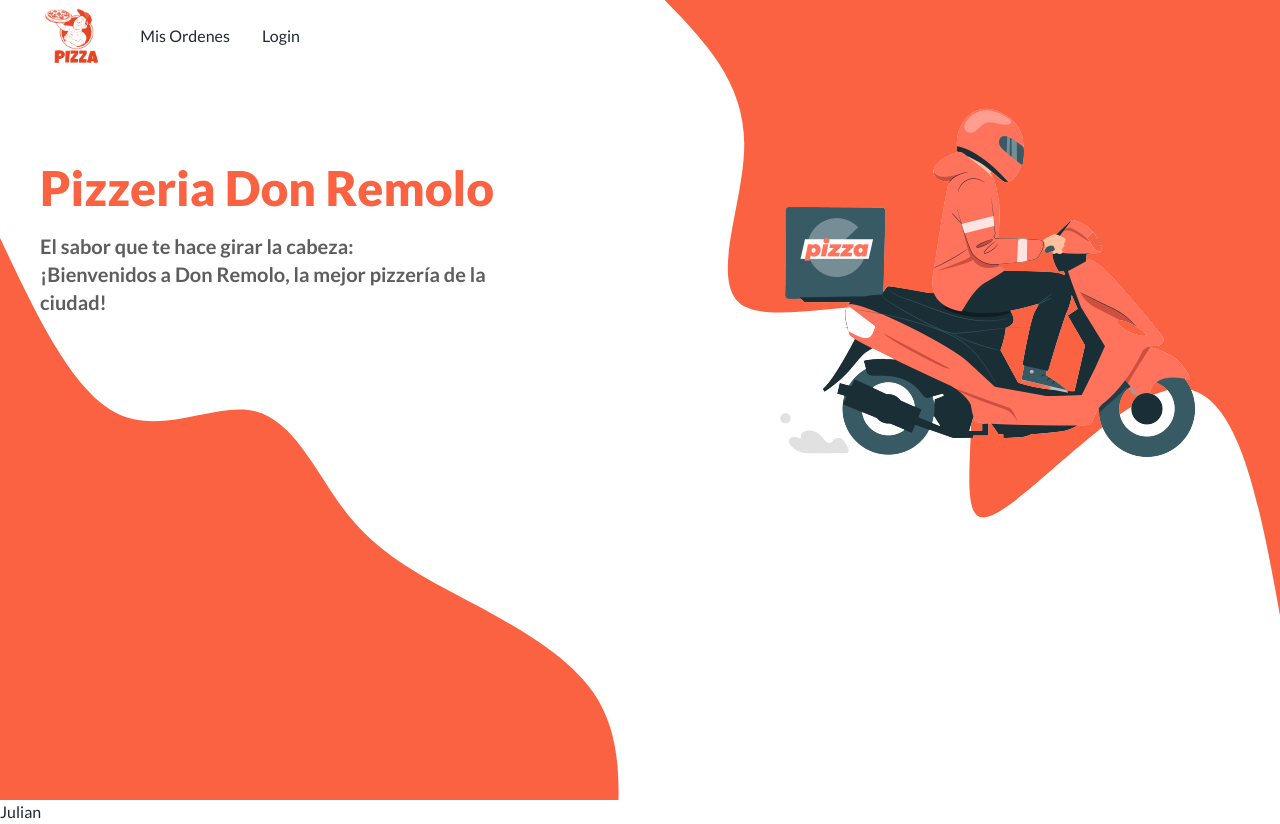
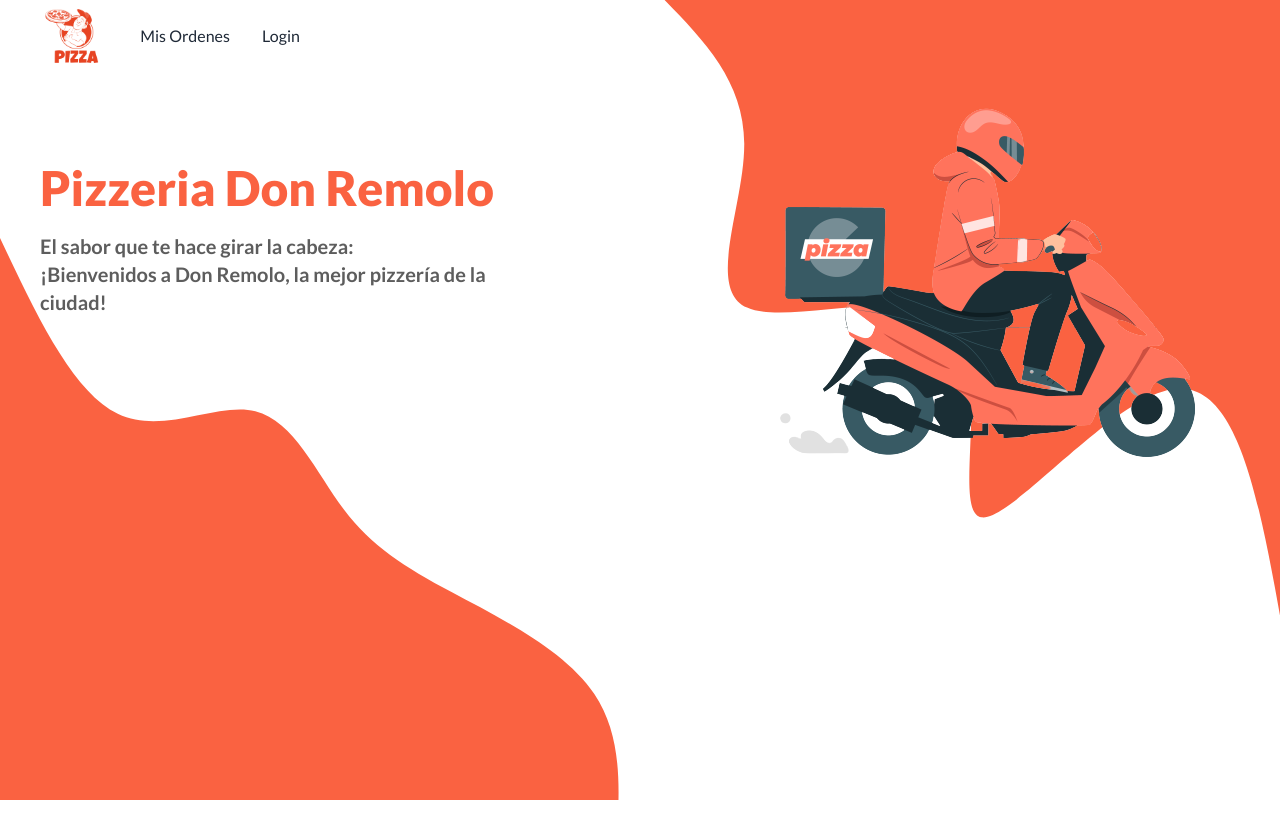
Before and after one commit to Juliancho2/pizzeria-don-remolo, a Next.js app: page / in a window 1280 px wide. After the commit the page ends 800 px from the top, so only its background shows below. Built offline with nearby package versions, Linux system fonts and the light colour scheme.

Commit message:
Añadida clase de estilo 'pt-20 sm:pt-0'

```diff
--- a/src/app/page.tsx
+++ b/src/app/page.tsx
@@ -1,14 +1,12 @@
 import { Hero } from '../components/organisms/Hero'
 import { Header } from '../components/organisms/Header'
-import { Button } from '../components/atomic/Button'
 
 export default function Home() {
   return (
     <>
       <Header />
-      <main>
+      <main className="pt-20 sm:pt-0">
         <Hero />
-        <Button>Julian</Button>
       </main>
     </>
   )
```
